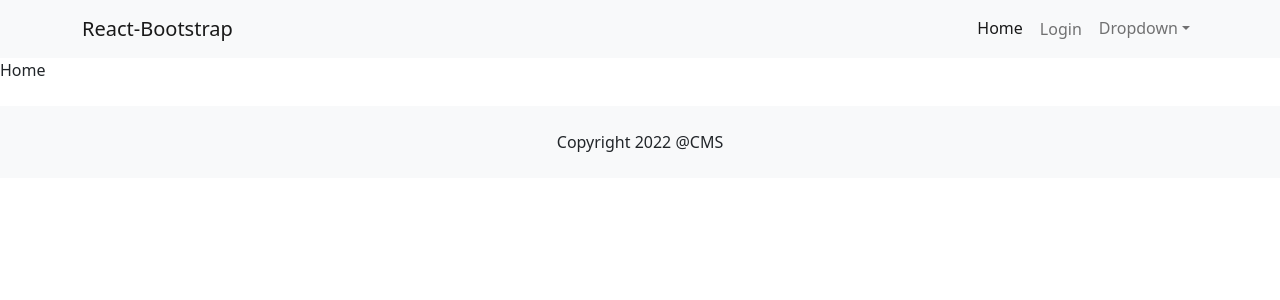
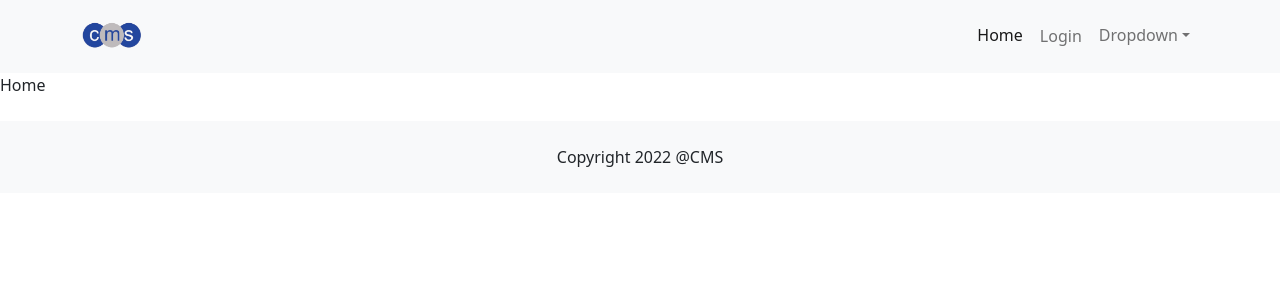
Before and after one commit to DrashtiPancholi/Content-Management-System, a React (Create React App) app in the folder CMS/frontend/: page / in a window 1280 px wide. Shown: the top 300 px of the page. Built offline with nearby package versions, Linux system fonts and the light colour scheme.

Commit message:
Navigation Updated

```diff
--- a/CMS/frontend/src/components/Navigation.js
+++ b/CMS/frontend/src/components/Navigation.js
@@ -1,12 +1,17 @@
 import React from 'react';
 import { Nav, NavDropdown, Navbar, Container } from 'react-bootstrap';
 import { LinkContainer } from 'react-router-bootstrap';
+import logo from "../images/cmslogo.png";
 
 function Navigation() {
     return (
         <Navbar bg="light" expand="lg">
             <Container>
-                <Navbar.Brand href="#home">React-Bootstrap</Navbar.Brand>
+                <LinkContainer to="/">
+                    <Navbar.Brand>
+                        <img src={logo} style={{ width: 60 }} />
+                    </Navbar.Brand>
+                </LinkContainer>
                 <Navbar.Toggle aria-controls="basic-navbar-nav" />
                 <Navbar.Collapse id="basic-navbar-nav">
                     <Nav className="ms-auto">
```
Also changed, not shown: CMS/frontend/src/images/cmslogo.png (added).
